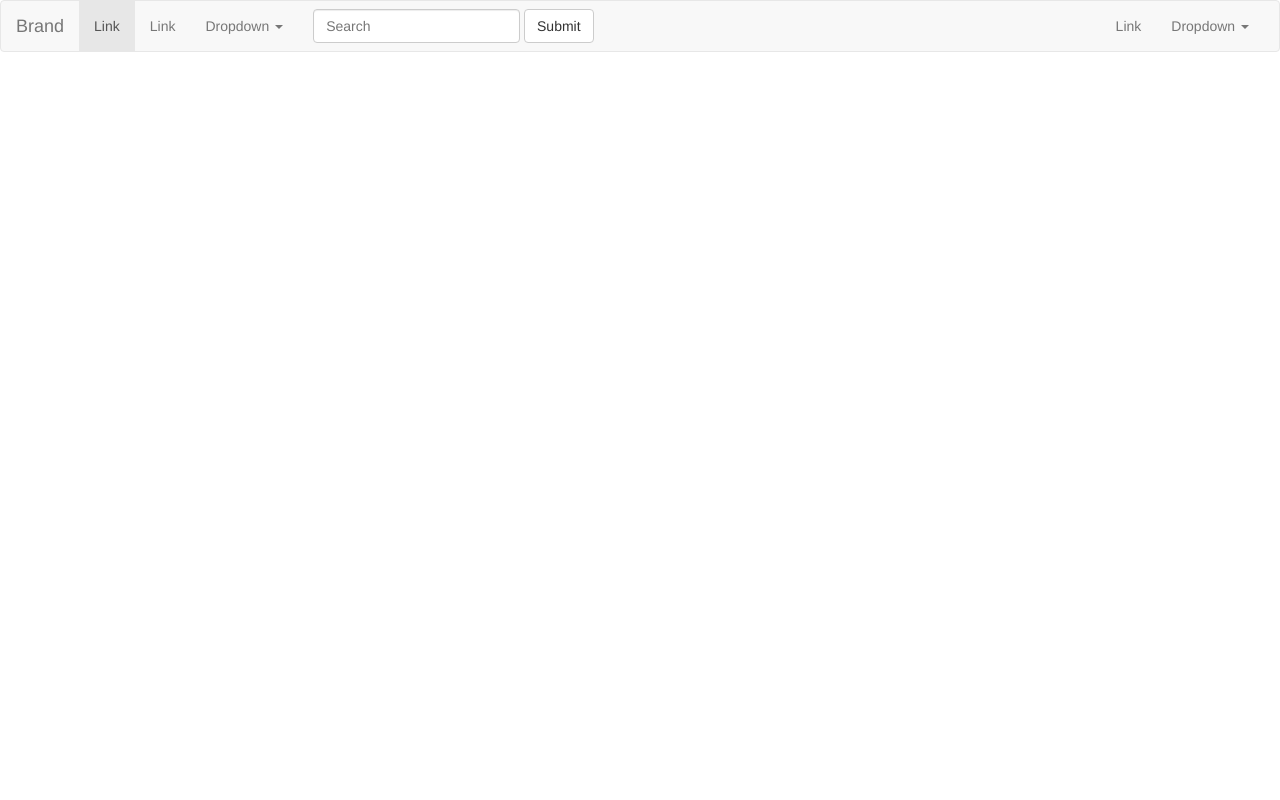
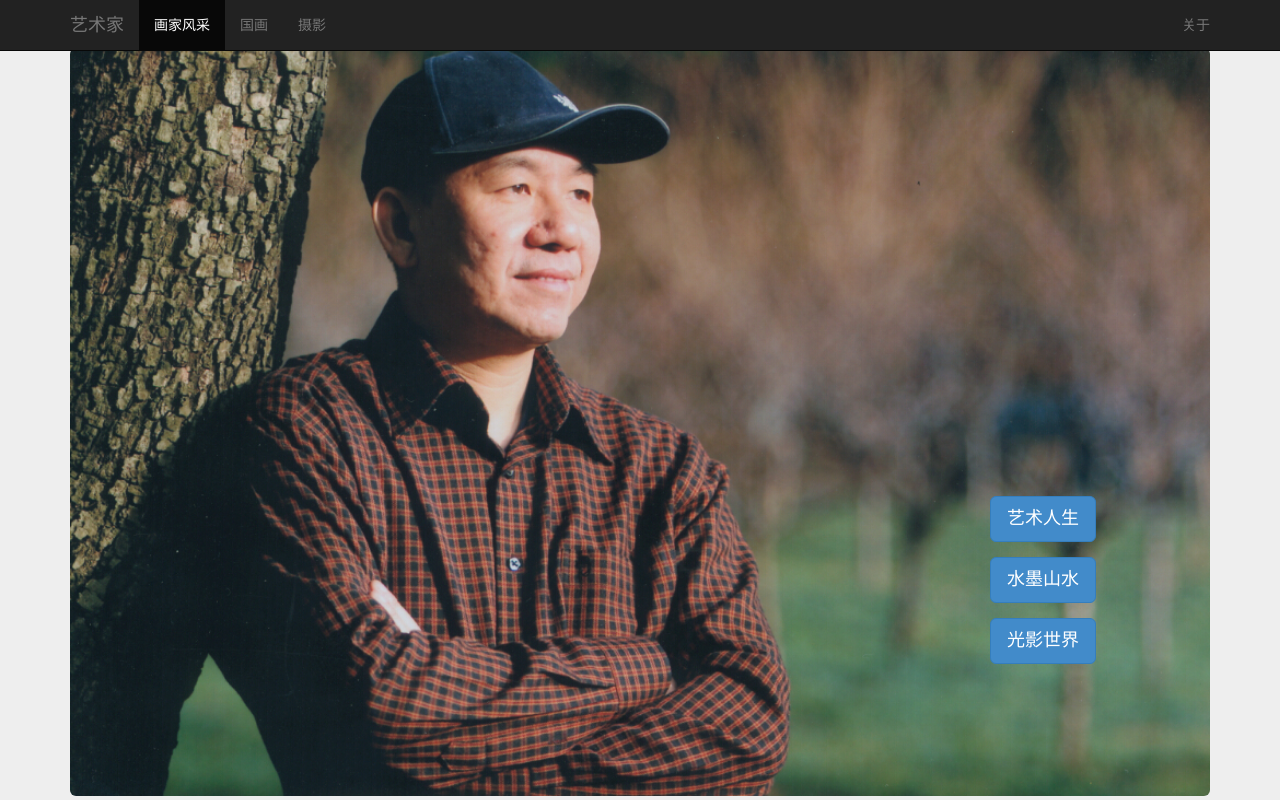
Before and after one commit to RayRen81/ngart, a plain HTML site: page index.html in a window 1280 px wide. Shown: the top 800 px of the page. Drawn offline with nearby package versions, Linux system fonts and the light colour scheme.

Commit message:
update cover page

```diff
--- a/index.html
+++ b/index.html
@@ -8,7 +8,7 @@
     <meta name="author" content="">
     <link rel="shortcut icon" href="assets/ico/favicon.ico">
 
-    <title>Carousel Template for Bootstrap</title>
+    <title>艺术家个人官方网站</title>
 
     <!-- Bootstrap core CSS -->
     <link href="css/bootstrap.min.css" rel="stylesheet">
@@ -28,8 +28,8 @@
 <!-- NAVBAR
 ================================================== -->
   <body>
-    <nav class="navbar navbar-default" role="navigation">
-  <div class="container-fluid">
+    <nav class="navbar navbar-default navbar-inverse navbar-fixed-top" role="navigation">
+  <div class="container">
     <!-- Brand and toggle get grouped for better mobile display -->
     <div class="navbar-header">
       <button type="button" class="navbar-toggle collapsed" data-toggle="collapse" data-target="#bs-example-navbar-collapse-1">
@@ -38,56 +38,50 @@
         <span class="icon-bar"></span>
         <span class="icon-bar"></span>
       </button>
-      <a class="navbar-brand" href="#">Brand</a>
+      <a class="navbar-brand" href="#">艺术家</a>
     </div>
 
     <!-- Collect the nav links, forms, and other content for toggling -->
     <div class="collapse navbar-collapse" id="bs-example-navbar-collapse-1">
       <ul class="nav navbar-nav">
-        <li class="active"><a href="#">Link</a></li>
-        <li><a href="#">Link</a></li>
-        <li class="dropdown">
-          <a href="#" class="dropdown-toggle" data-toggle="dropdown">Dropdown <span class="caret"></span></a>
-          <ul class="dropdown-menu" role="menu">
-            <li><a href="#">Action</a></li>
-            <li><a href="#">Another action</a></li>
-            <li><a href="#">Something else here</a></li>
-            <li class="divider"></li>
-            <li><a href="#">Separated link</a></li>
-            <li class="divider"></li>
-            <li><a href="#">One more separated link</a></li>
-          </ul>
-        </li>
+		<li class="active"><a href="#">画家风采</a></li>
+        <li><a href="#">国画</a></li>
+        <li><a href="#">摄影</a></li>
+
       </ul>
+	  <!--
       <form class="navbar-form navbar-left" role="search">
         <div class="form-group">
           <input type="text" class="form-control" placeholder="Search">
         </div>
         <button type="submit" class="btn btn-default">Submit</button>
       </form>
+	  -->
       <ul class="nav navbar-nav navbar-right">
-        <li><a href="#">Link</a></li>
-        <li class="dropdown">
-          <a href="#" class="dropdown-toggle" data-toggle="dropdown">Dropdown <span class="caret"></span></a>
-          <ul class="dropdown-menu" role="menu">
-            <li><a href="#">Action</a></li>
-            <li><a href="#">Another action</a></li>
-            <li><a href="#">Something else here</a></li>
-            <li class="divider"></li>
-            <li><a href="#">Separated link</a></li>
-          </ul>
-        </li>
+        <li><a href="#">关于</a></li>
       </ul>
     </div><!-- /.navbar-collapse -->
   </div><!-- /.container-fluid -->
-</nav>
+	</nav>
+
+	<div class="jumbotron">
+      <div class="container">
+        <img src="gallery/artist/02.jpg" class="img-rounded" style="width:100%">
+        <div style="position:relative; bottom: 300px; right: 10%; float:right">
+        <p><a class="btn btn-primary btn-lg" role="button">艺术人生</a></p>
+		<p><a class="btn btn-primary btn-lg" role="button">水墨山水</a></p>
+		<p><a class="btn btn-primary btn-lg" role="button">光影世界</a></p>
+		</div>
+      </div>
+    </div>
+
 
 
 
     <!-- Bootstrap core JavaScript
     ================================================== -->
     <!-- Placed at the end of the document so the pages load faster -->
-    <script src="https://code.jquery.com/jquery-1.10.2.min.js"></script>
+    <script src="js/jquery-1.11.1.min.js"></script>
     <script src="js/bootstrap.min.js"></script>
     <script src="assets/js/docs.min.js"></script>
   </body>
```
Also changed, not shown: gallery/artist/01.jpg (added), gallery/artist/02.jpg (added), gallery/artist/03.jpg (added).
